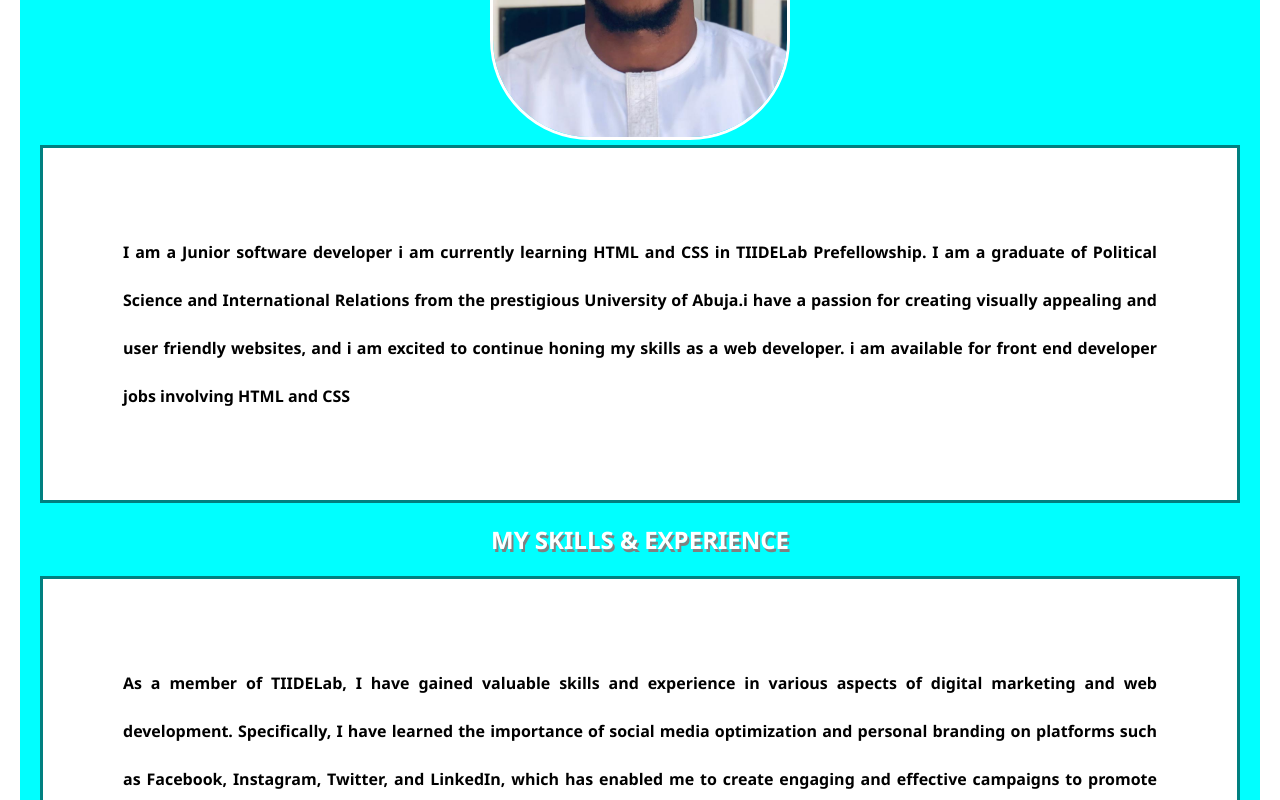
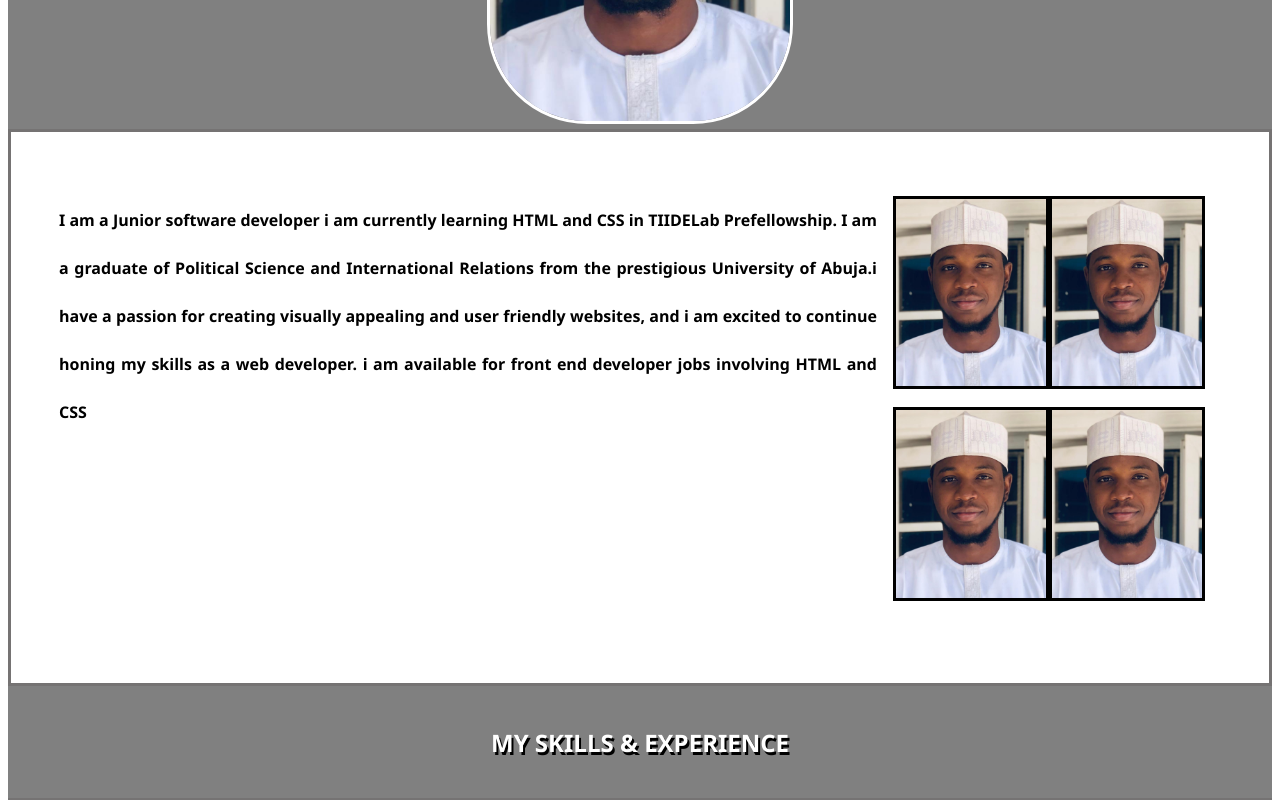
Before and after one commit to Alamn00/my-portfolio-Tiidelab-, a plain HTML site: page index.html in a window 1280 px wide. Shown: the part 1040-1840 px from the top of the page. Drawn offline with Linux system fonts and the light colour scheme.

Commit message:
new commit

```diff
--- a/index.html
+++ b/index.html
@@ -38,12 +38,26 @@
     <h2 id="aaboutMe" class="heading"> Aminu Muhammad Bawa</h2>
     <header class="name" id="aboutMe">
         <img class="img" src="Amn.jpg" id="amn" >
-        <div class="section">
+        <div class="section abtmesection">
+            <div class="abtmewriteup">
             <p>I am a  Junior software developer i am currently learning HTML and CSS in TIIDELab Prefellowship. I am a graduate of Political
                 Science and International Relations from the prestigious University of Abuja.i have a passion for creating visually appealing
                 and user friendly websites, and i am excited to continue honing my skills as a web developer. i am available for front end developer
                 jobs involving HTML and CSS
             </p>
+        </div>
+        <div class="abtmephotos">
+            <div class="photoAlbum">
+                <div>
+                <img class="img1" src="Amn.jpg" id="amn" >
+                <img class="img2" src="Amn.jpg" id="amn" >
+            </div>
+            <div>
+                <img class="img3" src="Amn.jpg" id="amn" >
+                <img class="img4" src="Amn.jpg" id="amn" >
+            </div>
+            </div>
+        </div>
         </div>
 
     </header>
--- a/style.css
+++ b/style.css
@@ -1,13 +1,20 @@
 *{
-    padding: 1;
+    /* padding: 1;
     margin: 0;
-    box-sizing: border-box;
+    box-sizing: border-box; */
+}
+@media screen and (min-width: 400px ) {
+    #mainpage{
+        font-size: larger;
+        background-color: aqua;
+    }
+
 }
 
 #mainpage{
-    padding: 20px;
-    margin: 20px;
-    background-color: aqua;
+    /* padding: 10px;
+    margin: 20px; */
+    background-color: grey;
     text-align: center;
     font-style: normal;
     font-family: 'Segoe UI', Tahoma, Geneva, Verdana, sans-serif;
@@ -18,18 +25,17 @@
 .navigation{
     position: sticky;
     top: 0;
-    border: solid teal;
+
     padding: 20px;
     text-align: center;
     background-color: white;
-    margin-left: 22rem;
-    margin-right: 22rem;
+
 }
 .heading{
     padding: 20px;
     color: white;
     text-transform: uppercase;
-    text-shadow:2px 3px gray;
+    text-shadow:2px 3px black;
     text-decoration-style:2px 3px double;
 
 }
@@ -38,26 +44,28 @@
 }
 .section{
     text-align: justify;
-    padding: 5rem;
-    border: solid teal;
+    padding: 3rem;
+    border: solid rgb(117, 115, 115);
     background-color: white;
     line-height: 3rem;
-    box-shadow: 3px 4 px;
+    box-shadow: solid white 1px 5px;
 
 
 }
-.btn{
-    color: teal;
-    background-color: white;
-    border: solid teal;
-    border-radius: 10px;
+.btn a{
+    color: black;
+    font-weight: bold ;
+    text-decoration: none;
+    /* background-color: white; */
+    /* border: solid grey; */
+    /* border-radius: 10px; */
 }
-.btn:hover{
+.btn:hover a{
     background-color: black;
-    color: white;
+    color: whitesmoke;
     font-size: 20px;
     transition: 0.5s;
-    font-style: italic;
+    font-style:normal
 }
 .img{
     width: 300px;
@@ -65,19 +73,64 @@
     border: solid white;
 }
 
+/* .img2{
+    width: 300px;
+    border-radius: 100px;
+    border: solid white;
+}
+.img3{
+    width: 300px;
+    border-radius: 100px;
+    border: solid white;
+}
+.img4{
+    width: 300px;
+    border-radius: 100px;
+    border: solid white;
+} */
+
 #project{
     display: flex;
     justify-content: center;
     background-color: white;
     padding: 5rem;
-    border: solid teal;
+    border: solid grey;
     border-radius: 10px;
 }
 .img:hover{
     width: 350px;
-    border: solid teal;
+    border: solid grey;
     transition: 0.5s;
 }
 #project div{
     margin: 1rem;
 }
+.abtmesection{
+    display:flex ;
+    justify-content: center;
+}
+
+.photoAlbum img{
+    width: 150px;
+    border: solid white;
+    border: solid black;
+}
+.photoAlbum{
+    display: flex;
+    justify-content: center;
+    margin: 1rem;
+}
+
+
+@media screen and (max-width: 920px) {
+    #project{
+        display: block;
+        padding: 0rem;
+    }
+
+    .abtmesection{
+        display:block;
+
+
+    }
+}
```
